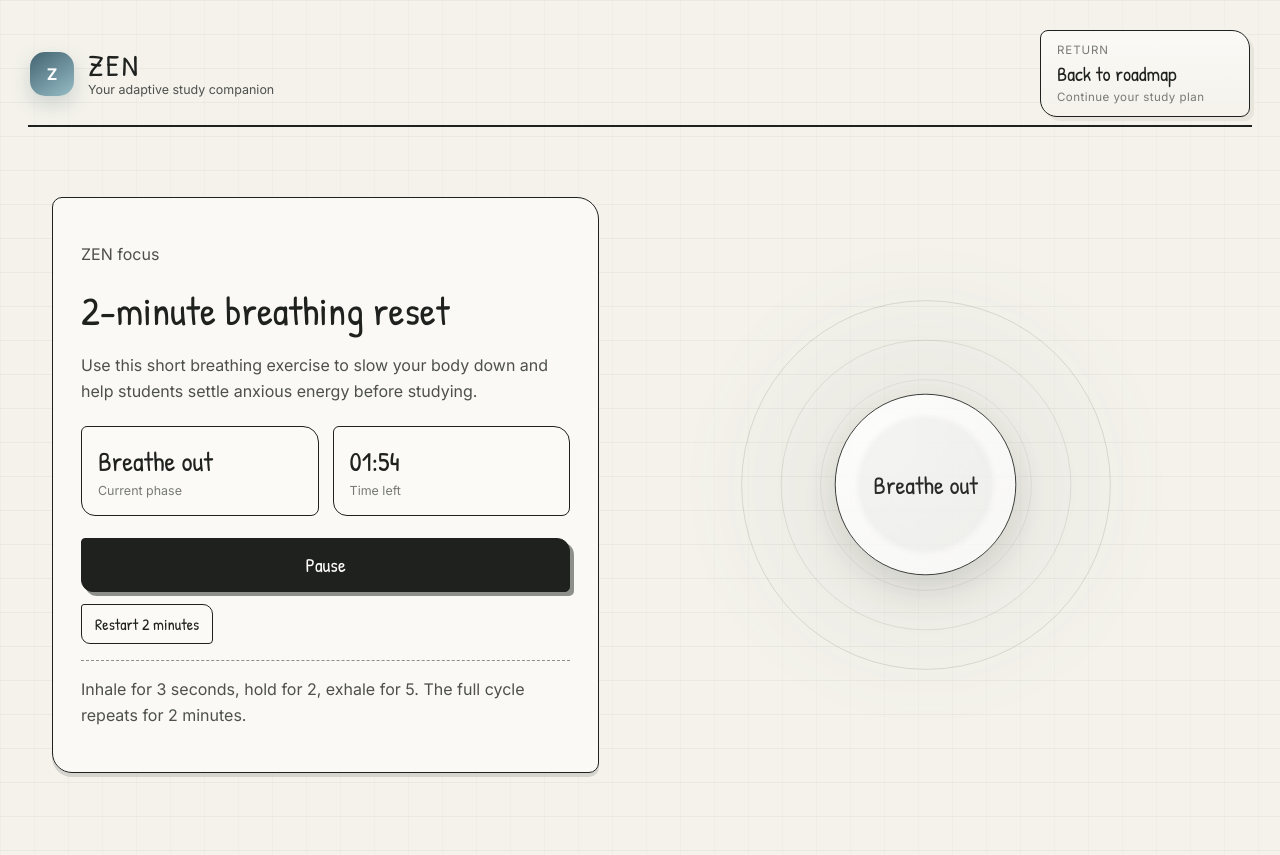
After one commit to kayma0/gdg_hackathon, a FastAPI app: template templates/breathing.html in a window 1280 px wide. The commit adds this page. Run offline with FastAPI, Linux system fonts and the light colour scheme; the template is opened without the code that fills it, so the values that code supplies are empty.

Commit message:
hope it works

```diff
--- a/app.py
+++ b/app.py
@@ -19,7 +19,7 @@ from fastapi import (
     Request,
     UploadFile,
 )
-from fastapi.responses import HTMLResponse, JSONResponse
+from fastapi.responses import HTMLResponse, JSONResponse, RedirectResponse
 from fastapi.staticfiles import StaticFiles
 from fastapi.templating import Jinja2Templates
 from google import genai
@@ -78,6 +78,9 @@ app.mount(
 templates = Jinja2Templates(
     directory=BASE_DIR / "templates"
 )
+
+
+LAST_PLAN_TEMPLATE_CONTEXT: dict[str, Any] | None = None
 
 
 class LessonRequest(BaseModel):
@@ -363,27 +366,23 @@ async def create_plan_page(
         uploaded_files=uploaded_files,
     )
 
+    template_context = {
+        "plan": plan_data["plan"],
+        "file_names": plan_data["file_names"],
+        "material_context": plan_data["material_context"],
+        "learning_styles": plan_data["learning_styles"],
+        "study_minutes_per_day": study_minutes_per_day,
+        "start_date": start_date,
+        "deadline": deadline,
+    }
+
+    global LAST_PLAN_TEMPLATE_CONTEXT
+    LAST_PLAN_TEMPLATE_CONTEXT = template_context
+
     return templates.TemplateResponse(
         request,
         "plan.html",
-        {
-            "request": request,
-            "plan": plan_data["plan"],
-            "file_names": plan_data[
-                "file_names"
-            ],
-            "material_context": plan_data[
-                "material_context"
-            ],
-            "learning_styles": plan_data[
-                "learning_styles"
-            ],
-            "study_minutes_per_day": (
-                study_minutes_per_day
-            ),
-            "start_date": start_date,
-            "deadline": deadline,
-        },
+        {"request": request, **template_context},
     )
 
 
@@ -414,6 +413,42 @@ async def generate_plan_api(
     )
 
     return JSONResponse(plan_data)
+
+
+@app.get(
+    "/breathing-exercise",
+    response_class=HTMLResponse,
+)
+async def breathing_exercise_page(
+    request: Request,
+) -> HTMLResponse:
+    return templates.TemplateResponse(
+        request,
+        "breathing.html",
+        {
+            "request": request,
+        },
+    )
+
+
+@app.get(
+    "/plan/latest",
+    response_class=HTMLResponse,
+)
+async def latest_plan_page(
+    request: Request,
+) -> HTMLResponse:
+    if LAST_PLAN_TEMPLATE_CONTEXT is None:
+        return RedirectResponse(url="/", status_code=303)
+
+    return templates.TemplateResponse(
+        request,
+        "plan.html",
+        {
+            "request": request,
+            **LAST_PLAN_TEMPLATE_CONTEXT,
+        },
+    )
 
 
 # ---------------------------------------------------------
--- a/static/styles.css
+++ b/static/styles.css
@@ -1690,6 +1715,263 @@ input[type="file"]::file-selector-button:hover {
   font-size: 0.68rem;
   text-transform: uppercase;
   letter-spacing: 0.08em;
+}
+
+/* ---------------------------------------------------------
+   Breathing reset
+--------------------------------------------------------- */
+
+.breathing-page {
+  min-height: 100vh;
+}
+
+.breathing-back-button {
+  min-width: 210px;
+  padding: 12px 16px;
+
+  display: grid;
+  gap: 3px;
+
+  border: 1.5px solid var(--ink);
+  border-radius: 8px 18px 9px 17px;
+
+  color: var(--ink);
+  background: linear-gradient(180deg, rgba(251, 250, 246, 0.98), rgba(244, 242, 235, 0.95));
+  box-shadow: 4px 4px 0 var(--paper-dark);
+
+  text-align: left;
+}
+
+.breathing-back-button:hover {
+  transform: translate(1px, 1px);
+  box-shadow: 3px 3px 0 var(--paper-dark);
+}
+
+.breathing-back-button:active {
+  transform: translate(4px, 4px);
+  box-shadow: none;
+}
+
+.breathing-back-kicker,
+.breathing-back-subtext {
+  color: var(--ink-faint);
+  font-size: 0.72rem;
+  letter-spacing: 0.08em;
+  text-transform: uppercase;
+}
+
+.breathing-back-button strong {
+  font-family: "Patrick Hand", cursive;
+  font-size: 1.25rem;
+  font-weight: 400;
+}
+
+.breathing-back-subtext {
+  letter-spacing: 0.04em;
+  text-transform: none;
+}
+
+.breathing-shell {
+  min-height: calc(100vh - 120px);
+  padding: 24px;
+
+  display: grid;
+  grid-template-columns: minmax(280px, 0.95fr) minmax(320px, 1.05fr);
+  gap: 24px;
+  align-items: center;
+}
+
+.breathing-copy {
+  padding: 28px;
+
+  border: 1.5px solid var(--ink);
+  border-radius: 10px 22px 10px 20px;
+
+  background: rgba(251, 250, 246, 0.96);
+  box-shadow: var(--shadow);
+}
+
+.breathing-copy h2 {
+  margin: 6px 0 14px;
+
+  font-family: "Patrick Hand", cursive;
+  font-size: 2.5rem;
+  font-weight: 400;
+}
+
+.breathing-copy p {
+  color: var(--ink-soft);
+  line-height: 1.6;
+}
+
+.breathing-stats {
+  margin-top: 22px;
+
+  display: grid;
+  grid-template-columns: repeat(2, minmax(0, 1fr));
+  gap: 14px;
+}
+
+.breathing-stats div {
+  padding: 16px;
+
+  border: 1.5px solid var(--ink);
+  border-radius: 6px 16px 8px 14px;
+  background: var(--paper-light);
+}
+
+.breathing-stats strong {
+  display: block;
+
+  font-family: "Patrick Hand", cursive;
+  font-size: 1.7rem;
+  font-weight: 400;
+}
+
+.breathing-stats span {
+  color: var(--ink-faint);
+  font-size: 0.78rem;
+}
+
+.breathing-actions {
+  margin-top: 20px;
+
+  display: flex;
+  flex-wrap: wrap;
+  gap: 12px;
+}
+
+.breathing-button {
+  min-width: 148px;
+}
+
+.breathing-note {
+  margin-top: 16px;
+  padding-top: 16px;
+
+  border-top: 1px dashed var(--line-dark);
+}
+
+.breathing-stage {
+  min-height: 520px;
+
+  display: grid;
+  place-items: center;
+}
+
+.breathing-orbit {
+  position: relative;
+
+  width: min(78vw, 440px);
+  aspect-ratio: 1;
+
+  display: grid;
+  place-items: center;
+}
+
+.breathing-ring {
+  position: absolute;
+  inset: 0;
+
+  border: 1.5px solid rgba(31, 33, 31, 0.14);
+  border-radius: 50%;
+}
+
+.breathing-ring.ring-1 {
+  transform: scale(0.84);
+}
+
+.breathing-ring.ring-2 {
+  transform: scale(0.66);
+}
+
+.breathing-ring.ring-3 {
+  transform: scale(0.48);
+}
+
+.breathing-core {
+  --breath-scale: 1;
+  --breath-tint: #436371;
+
+  width: 48%;
+  aspect-ratio: 1;
+
+  display: grid;
+  place-items: center;
+
+  border: 1.5px solid var(--ink);
+  border-radius: 50%;
+  background: radial-gradient(circle at 30% 30%, rgba(255, 255, 255, 0.9), rgba(255, 255, 255, 0.6));
+  box-shadow: 0 18px 40px rgba(31, 33, 31, 0.12);
+
+  transform: scale(var(--breath-scale));
+  transition: transform 1000ms ease, background-color 1000ms ease, border-color 1000ms ease;
+}
+
+.breathing-core span {
+  max-width: 80%;
+
+  color: var(--ink);
+  font-family: "Patrick Hand", cursive;
+  font-size: 1.8rem;
+  text-align: center;
+}
+
+.breathing-core::before {
+  content: "";
+
+  position: absolute;
+  inset: 12%;
+
+  border-radius: 50%;
+  background: color-mix(in srgb, var(--breath-tint) 16%, transparent);
+  opacity: 0.55;
+  filter: blur(3px);
+}
+
+.breathing-stage::after {
+  content: "";
+
+  position: absolute;
+  width: min(90vw, 520px);
+  height: min(90vw, 520px);
+
+  border-radius: 50%;
+  background: radial-gradient(circle, rgba(67, 99, 113, 0.08), transparent 65%);
+  filter: blur(12px);
+  z-index: -1;
+}
+
+@media (max-width: 900px) {
+  .breathing-shell {
+    grid-template-columns: 1fr;
+  }
+
+  .breathing-stage {
+    min-height: 420px;
+  }
+}
+
+@media (max-width: 600px) {
+  .breathing-shell {
+    padding: 12px;
+  }
+
+  .breathing-copy {
+    padding: 20px;
+  }
+
+  .breathing-copy h2 {
+    font-size: 2rem;
+  }
+
+  .breathing-stats {
+    grid-template-columns: 1fr;
+  }
+
+  .breathing-orbit {
+    width: min(86vw, 360px);
+  }
 }
 
 /* ---------------------------------------------------------
--- /dev/null
+++ b/templates/breathing.html
@@ -0,0 +1,181 @@
+<!DOCTYPE html>
+<html lang="en">
+
+<head>
+  <meta charset="UTF-8" />
+
+  <meta name="viewport" content="width=device-width, initial-scale=1.0" />
+
+  <title>ZEN Breathing Reset</title>
+
+  <link rel="preconnect" href="https://fonts.googleapis.com" />
+  <link rel="preconnect" href="https://fonts.gstatic.com" crossorigin />
+  <link href="https://fonts.googleapis.com/css2?family=Inter:wght@400;500;600;700&family=Patrick+Hand&display=swap"
+    rel="stylesheet" />
+
+  <link rel="stylesheet" href="/static/styles.css" />
+</head>
+
+<body>
+  <main class="zen-app breathing-page">
+    <header class="topbar">
+      <a href="/" class="brand">
+        <div class="brand-mark">Z</div>
+
+        <div>
+          <h1>ZEN</h1>
+          <p>Your adaptive study companion</p>
+        </div>
+      </a>
+
+      <div class="topbar-actions">
+        <button type="button" class="breathing-back-button" id="breathing-back-button" data-back-url="/plan/latest">
+          <span class="breathing-back-kicker">Return</span>
+          <strong>Back to roadmap</strong>
+          <span class="breathing-back-subtext">Continue your study plan</span>
+        </button>
+      </div>
+    </header>
+
+    <section class="breathing-shell">
+      <div class="breathing-copy">
+        <p class="section-label">ZEN focus</p>
+        <h2>2-minute breathing reset</h2>
+        <p>
+          Use this short breathing exercise to slow your body down and help students settle anxious energy before studying.
+        </p>
+
+        <div class="breathing-stats">
+          <div>
+            <strong id="breath-phase">Breathe in</strong>
+            <span>Current phase</span>
+          </div>
+
+          <div>
+            <strong id="breath-time-left">02:00</strong>
+            <span>Time left</span>
+          </div>
+        </div>
+
+        <div class="breathing-actions">
+          <button type="button" class="submit-button breathing-button" id="breath-toggle">
+            Pause
+          </button>
+
+          <button type="button" class="quick-action" id="breath-restart">
+            Restart 2 minutes
+          </button>
+        </div>
+
+        <p class="breathing-note">
+          Inhale for 3 seconds, hold for 2, exhale for 5. The full cycle repeats for 2 minutes.
+        </p>
+      </div>
+
+      <div class="breathing-stage" aria-label="Animated breathing circles">
+        <div class="breathing-orbit">
+          <div class="breathing-ring ring-1"></div>
+          <div class="breathing-ring ring-2"></div>
+          <div class="breathing-ring ring-3"></div>
+          <div class="breathing-core" id="breathing-core">
+            <span id="breathing-core-label">Breathe in</span>
+          </div>
+        </div>
+      </div>
+    </section>
+  </main>
+
+  <script>
+    const phaseLabel = document.getElementById("breath-phase");
+    const timeLeftLabel = document.getElementById("breath-time-left");
+    const core = document.getElementById("breathing-core");
+    const coreLabel = document.getElementById("breathing-core-label");
+    const backButton = document.getElementById("breathing-back-button");
+    const toggleButton = document.getElementById("breath-toggle");
+    const restartButton = document.getElementById("breath-restart");
+
+    const cycle = [
+      { label: "Breathe in", seconds: 3, scale: 1.15, tint: "#436371" },
+      { label: "Hold", seconds: 2, scale: 1.15, tint: "#5c706a" },
+      { label: "Breathe out", seconds: 5, scale: 0.86, tint: "#8d8f8a" },
+    ];
+
+    let phaseIndex = 0;
+    let phaseRemaining = cycle[0].seconds;
+    let totalRemaining = 120;
+    let running = true;
+
+    function formatTime(seconds) {
+      const minutes = String(Math.floor(seconds / 60)).padStart(2, "0");
+      const remainder = String(seconds % 60).padStart(2, "0");
+      return `${minutes}:${remainder}`;
+    }
+
+    function renderPhase() {
+      const current = cycle[phaseIndex];
+      phaseLabel.textContent = current.label;
+      coreLabel.textContent = current.label;
+      core.style.setProperty("--breath-scale", String(current.scale));
+      core.style.setProperty("--breath-tint", current.tint);
+    }
+
+    function resetSession() {
+      phaseIndex = 0;
+      phaseRemaining = cycle[0].seconds;
+      totalRemaining = 120;
+      running = true;
+      toggleButton.textContent = "Pause";
+      renderPhase();
+      timeLeftLabel.textContent = formatTime(totalRemaining);
+    }
+
+    function advancePhase() {
+      phaseIndex = (phaseIndex + 1) % cycle.length;
+      phaseRemaining = cycle[phaseIndex].seconds;
+      renderPhase();
+    }
+
+    renderPhase();
+    timeLeftLabel.textContent = formatTime(totalRemaining);
+
+    const timer = setInterval(() => {
+      if (!running) return;
+
+      totalRemaining = Math.max(0, totalRemaining - 1);
+      phaseRemaining = Math.max(0, phaseRemaining - 1);
+
+      timeLeftLabel.textContent = formatTime(totalRemaining);
+
+      if (phaseRemaining === 0 && totalRemaining > 0) {
+        advancePhase();
+      }
+
+      if (totalRemaining === 0) {
+        running = false;
+        toggleButton.textContent = "Finished";
+        phaseLabel.textContent = "Done";
+        coreLabel.textContent = "Well done";
+        core.style.setProperty("--breath-scale", "1");
+        core.style.setProperty("--breath-tint", "#1f211f");
+        clearInterval(timer);
+      }
+    }, 1000);
+
+    toggleButton.addEventListener("click", () => {
+      if (totalRemaining === 0) return;
+
+      running = !running;
+      toggleButton.textContent = running ? "Pause" : "Resume";
+    });
+
+    restartButton.addEventListener("click", () => {
+      resetSession();
+    });
+
+    backButton.addEventListener("click", () => {
+      window.location.href = backButton.dataset.backUrl || "/plan/latest";
+    });
+  </script>
+</body>
+
+</html>
```
Also changed, not shown: other parts of static/styles.css (+59 -34 lines), templates/plan.html (+20 -7 lines).
